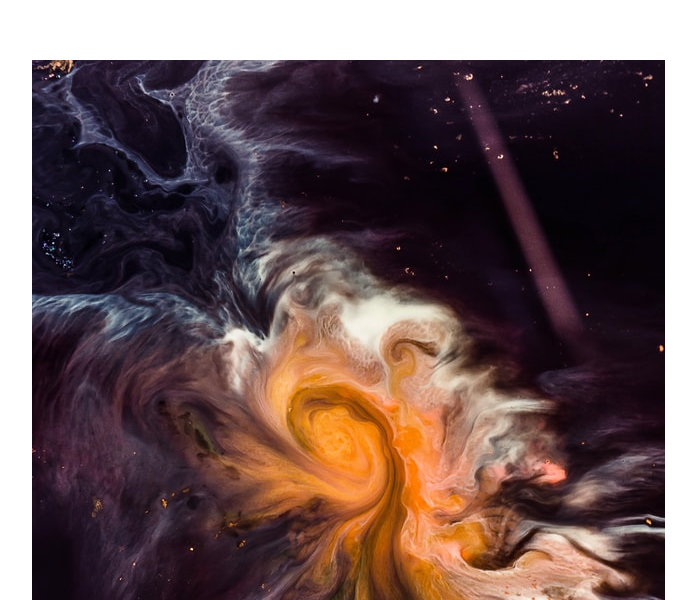
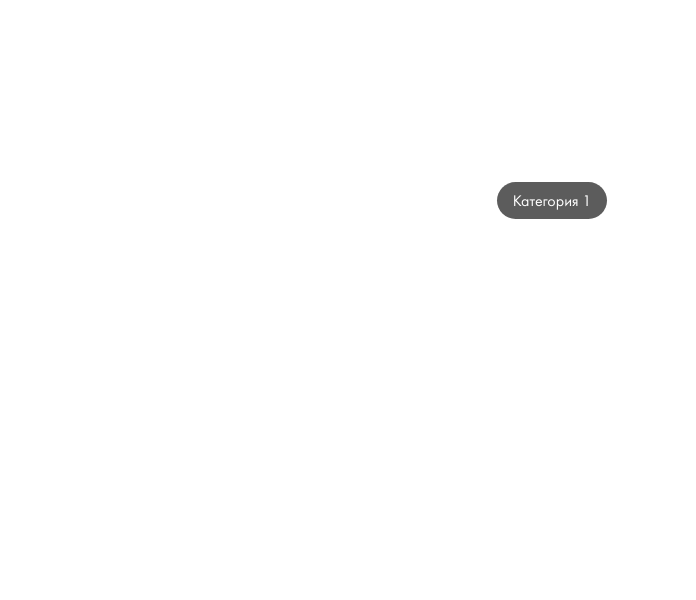
Before and after one commit to Endermax200113/blog-on-wordpress, a React (Create React App) app: page / in a window 1280 px wide. Shown: the part 200-800 px from the top of the page, without its empty margins (88-784 px from the left). Built offline with nearby package versions, Linux system fonts and the light colour scheme.

Commit message:
Fixed a bug due to which a regular button was not displayed correctly

```diff
--- a/src/App.js
+++ b/src/App.js
@@ -1,13 +1,23 @@
-import React from 'react';
+import React, { useState } from 'react';
 import './assets/sass/App.sass';
 import ArticleBlock from './component/UI/article/ArticleBlock';
+import { TypeArticle } from './util/article';
 
 function App() {
+	const [typeArticle] = useState(TypeArticle.SMALL)
+
 	return (
 		<div className="app">
 			<div className="component">
-				<ArticleBlock img={require("./assets/img/article1.png")} >
-					Test
+				{/* img={require("./assets/img/article1.png")} */}
+				<ArticleBlock
+					category="Категория 1"
+					date="2020-12-13"
+					title="Управление ИТ-активами – скучная рутина или творческая задача?"
+
+					type={typeArticle}
+				>
+					Размышляя об управлении ИТ-активами, я вспомнил один учебный пример. Менеджер по ИТ-мощностям в крупной компании периодически готовил толстенный отчёт руководству. В очередной раз он не принёс отчёт, решив проверить, нужен ли он вообще.
 				</ArticleBlock>
 			</div>
 		</div>
--- a/src/component/UI/article/ArticleBlock.jsx
+++ b/src/component/UI/article/ArticleBlock.jsx
@@ -1,10 +1,21 @@
-import React from 'react'
+import React, { useEffect, useState } from 'react'
 import cl from './ArticleBlock.module.sass'
+import { TypeArticle } from '../../../util/article'
+import RegularButton from './../button/RegularButton'
 
 const ArticleBlock = ({category, date, title, children, img, type}) => {
+	const getCompCategory = () => {
+		switch (type) {
+			case TypeArticle.USUALLY || TypeArticle.SHORTER || TypeArticle.ONLY_TITLE:
+				return <RegularButton text={category} />
+			default:
+				return <RegularButton text={category} white={true} hoverToBlue={!img} />
+		}
+	}
+
 	return (
 		<article className={cl['article']}>
-			<img src={img} alt="Изображения" />
+			{getCompCategory()}
 		</article>
 	)
 }
--- a/src/component/UI/article/ArticleBlock.module.sass
+++ b/src/component/UI/article/ArticleBlock.module.sass
@@ -1,11 +1,9 @@
 @import './../../../assets/sass/_vars'
 
 .article
-	width: 1040px
-	height: 280px
 	flex-shrink: 0
 	border-radius: 20px
-	background-color: $color-full-white
+	background-color: #000C
 	transition: box-shadow .3s ease-in-out
 	cursor: pointer
 
--- a/src/component/UI/button/RegularButton.jsx
+++ b/src/component/UI/button/RegularButton.jsx
@@ -1,11 +1,15 @@
 import React from 'react'
 import cl from './RegularButton.module.sass'
 
-const RegularButton = ({text, white, hoverToBlue, ...props}) => {
+const RegularButton = ({text, white = false, hoverToBlue = false, ...props}) => {
 	const rootClasses = [cl['button']]
 
-	if (white && !hoverToBlue) {
-		rootClasses.push(cl['button--white'])
+	if (white) {
+		if (!hoverToBlue) {
+			rootClasses.push(cl['button--white'])
+		} else {
+			rootClasses.push(cl['button--white-hover-blue'])
+		}
 	}
 
 	return (
--- a/src/component/UI/button/RegularButton.module.sass
+++ b/src/component/UI/button/RegularButton.module.sass
@@ -18,18 +18,23 @@
 	cursor: pointer
 	transition: background-color .3s ease-in-out, color .3s ease-in-out
 
-	&:hover
+	&:hover, &.button--white-hover-blue:hover
 		background-color: rgba($color-gentle-blue, 0.15)
 
-	&:active
+	&:active, &.button--white-hover-blue:active
 		background-color: rgba($color-gentle-blue, 0.20)
 
-	&.button--white
+	&.button--white, &.button--white-hover-blue
 		background-color: rgba($color-full-white, 0.20)
 		color: $color-full-white
 
+	&.button--white
 		&:hover
 			background-color: rgba($color-full-white, 0.40)
 
 		&:active
 			background-color: rgba($color-full-white, 0.50)
+
+	&.button--white-hover-blue
+		&:hover, &:active
+			color: $color-gentle-blue
--- a/src/util/article.js
+++ b/src/util/article.js
@@ -1,3 +1,6 @@
 export const TypeArticle = {
-	USUALLY, SHORTER, SMALL, ONLY_TITLE
+	USUALLY: 'Usually',
+	SHORTER: 'Shorter',
+	SMALL: 'Small',
+	ONLY_TITLE: "Only title"
 }
```
Also changed, not shown: 1 other file (tests, documents, lock files or other folders).
